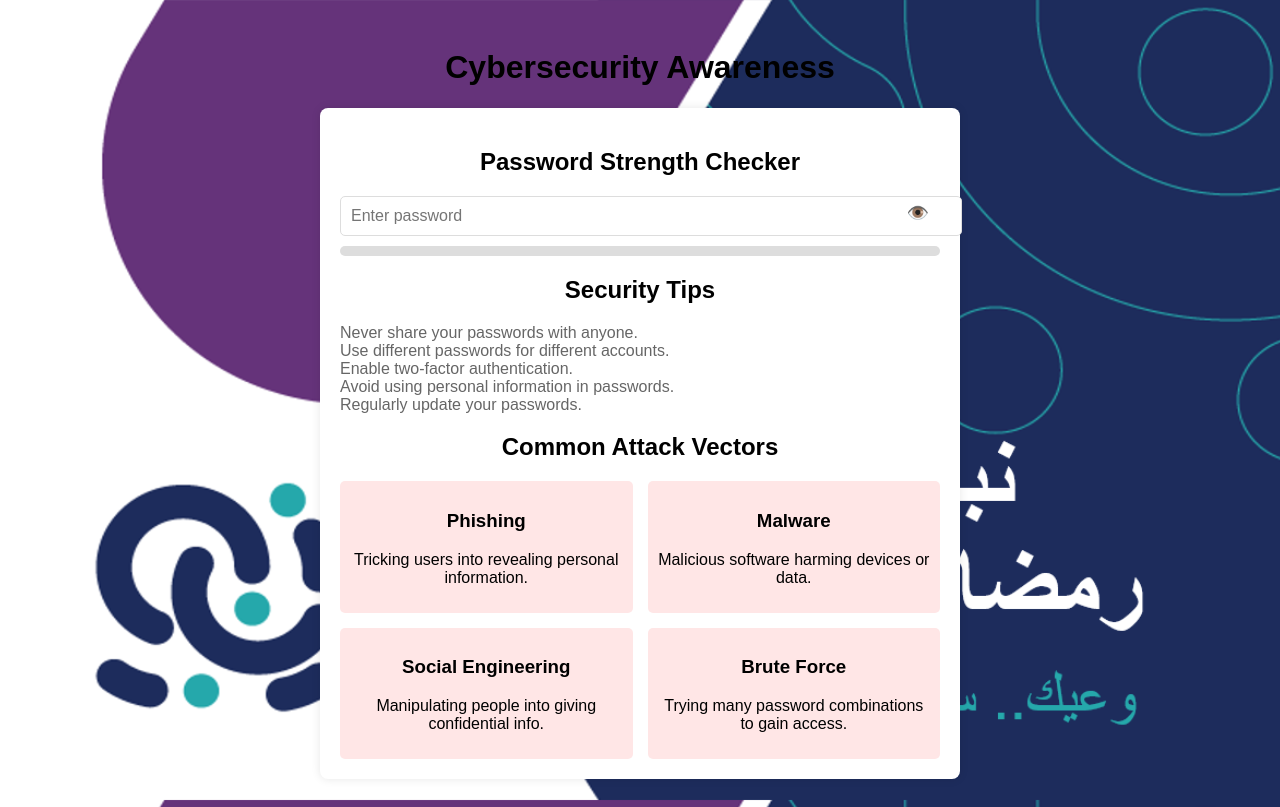
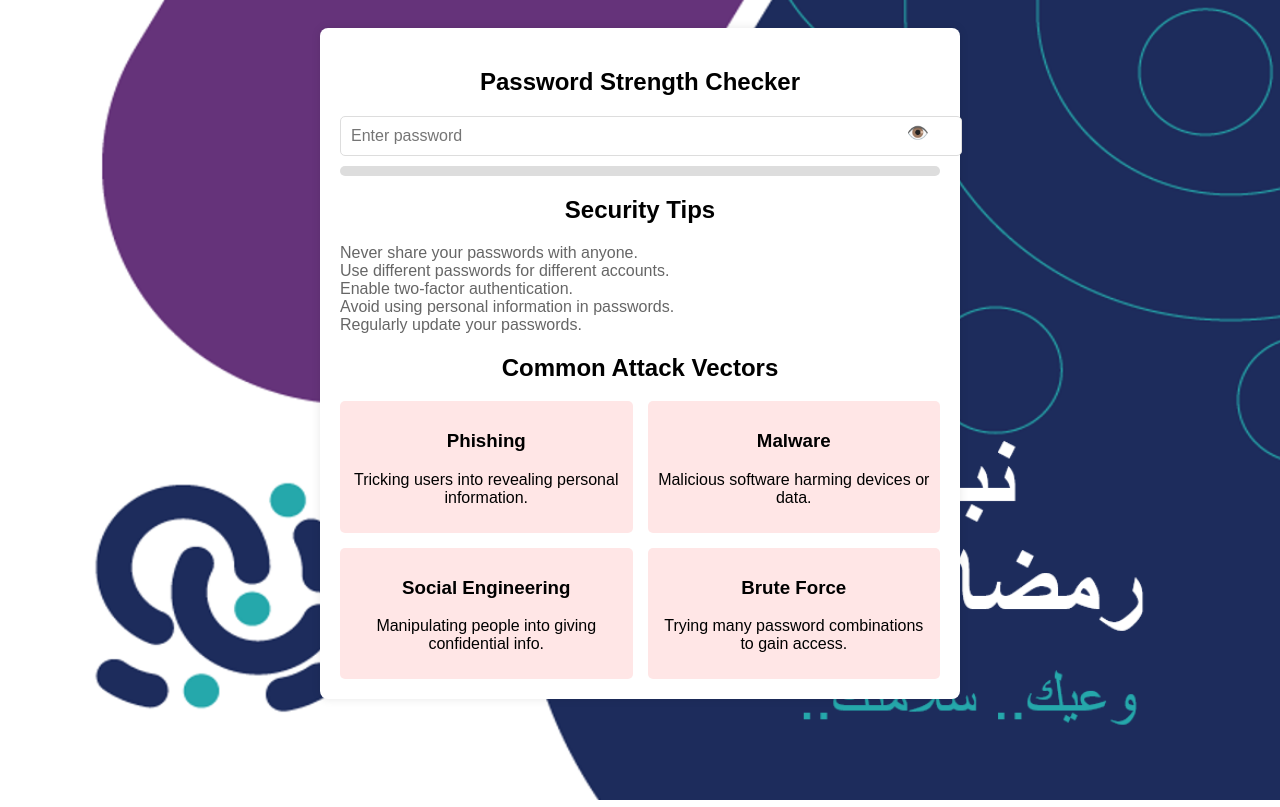
Before and after one commit to m8a8a8y/password-checker, a plain HTML site: page index.html in a window 1280 px wide. Drawn offline with Linux system fonts and the light colour scheme.

Commit message:
Update index.html

```diff
--- a/index.html
+++ b/index.html
@@ -8,7 +8,7 @@
 </head>
 <body>
 
-    <h1>Cybersecurity Awareness</h1>
+
 
     <div class="container">
         <div class="password-checker">
```
